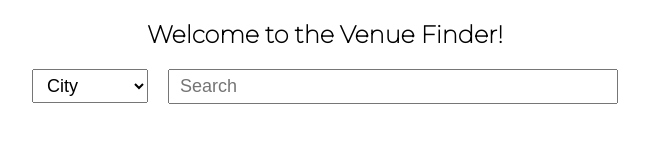
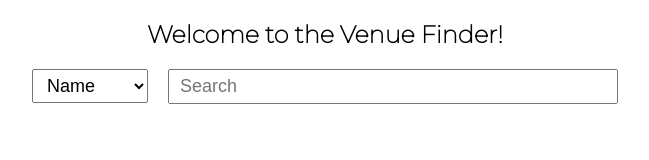
Before and after one commit to evilgeniuscreative/venues, a React (Create React App) app: page / in a window 1280 px wide. Shown: the top 160 px of the page, without its empty margins (315-964 px from the left). Built offline with nearby package versions, Linux system fonts and the light colour scheme; no server answers.

Commit message:
ga-fewer errors with refactoring

```diff
--- a/src/App.js
+++ b/src/App.js
@@ -1,119 +1,95 @@
-import React, { useState, useEffect } from 'react';
+import React, { useState } from 'react';
 import { Route, Routes, Navigate, useParams } from 'react-router-dom';
 import Home from './components/Home';
 import Listing from './components/Listing';
 
-// import z from './data/zips-geopoint.js';
+import z from './data/zips-geopoint.js';
 import './App.css';
 
 function App() {
   // const [zipCodes, setZipCodes] = useState(z);
-  const [searchString, setSearchString] = useState('');
+  const TM = {
+    baseUrl: 'https://app.ticketmaster.com/discovery/v2/',
+    apiKey: 'ggYrggByKvnlB9zvhAU4d5sCxQLo8hk5',
+    vens: 'venues',
+    keyword: '&keyword=',
+    radius: '&radius=50&unit=miles',
+    sort: '&sort=name,asc',
+    defaultSize: '&size=200',
+    defaultLocales: '&locale=*',
+    q: '?',
+  };
+  console.log('TM', TM);
+  const [searchString, setSearchString] = useState('Kent');
+  const [query, setQuery] = useState('');
   const [dataset, setDataset] = useState({});
   const [results, setResults] = useState([]);
-  const [lastLength, setLastLength] = useState(0);
-  const [lastSearch, setLastSearch] = useState('');
-
-  //const [searchKey, setSearchKey] = useState('');
-
-  const getApiData = () => {
-    // console.log('baseurl', process.env.REACT_APP_TM_BASE_URL);
-    // console.log('apikey', process.env.REACT_APP_TM_API_KEY);
-    // // console.log('apiString', apiString);
-
-    const endpoint = process.env.REACT_APP_TM_BASE_URL + 'venues.json?' + process.env.REACT_APP_TM_API_KEY;
-    console.log('endpoint', endpoint);
-
-    fetch(endpoint)
-      .then((response) => response.json())
-      .then((response) => {
-        console.log('fetch response:', response);
-        setDataset(response);
-        setResults(response._embedded.venues);
-        console.log('fetch results', results);
-      })
-      .catch(console.error);
-  };
-
-  // load initial dataset
-  useEffect(() => {
-    getApiData();
-  }, []);
-
-  // const zipToGeoPoint = (e) => {
-  //   e.preventDefault();
-  //   setSearchString(e.target.value);
-
-  //   const result = zipCodes.find((zipObj) => zipObj.zip === searchString);
-  //   console.log('result', result);
-  //   return result;
-  // };
-
-  // const handleTypeahead = (e) => {
-  //   console.log('handleTypeahead');
-  //   let searchString = e.target.value;
-  //   let searchStringShortened = searchString.slice(0, searchString.length);
-
-  //   // empty search field resets currencies to original state
-  //   if (searchString.length === 0 || searchString.length === null) {
-  //     // EMPTY SEARCH FIELD
-  //     setResults(dataset);
-  //     return;
-  //   }
-
-  //   // if search length is less than last length, reset currencies to original state then searches again for correct results
-  //   if (searchString.length < lastLength) {
-  //     console.log('ss down', searchString.length, lastLength);
-  //     // BACKWARDS SEARCH (fewer characters)
-  //     // setResults(dataset);
-  //     searchString = document.querySelector('#search').value;
-  //     searchStringShortened = searchString.slice(0, searchString.length);
-
-  //     const venueSearch = dataset._embedded.venues.filter((venue) => venue.name.toLowerCase().match(searchStringShortened.toLowerCase()));
-  //     setResults(venueSearch);
-
-  //     // if typing is longer than last length, search for correct results
-  //   } else {
-  //     console.log('ss up', searchString.length, lastLength);
-
-  //     // FORWARDS SEARCH (more characters)
-  //     const venueSearch = dataset._embedded.venues.filter((venue) => venue.name.toLowerCase().match(searchStringShortened.toLowerCase()));
-
-  //     setResults(venueSearch);
-  //   }
-
-  //   // set last length to current length
-  //   setLastLength(searchString.length);
-  //   return null;
-  // };
-
-  // const handleSearchKey = (e) => {
-  //   console.log('handleSearchKey');
-  //   e.preventDefault();
-  //   setSearchKey(e.target.value);
-  // };
-
-  // const handleSubmit = (e) => {
-  //   console.log('handleSubmit');
-  //   e.preventDefault();
-  //   // searchBy(e);
-  // };
+  const [searchKey, setSearchKey] = useState('keyword');
+  const venueID = useParams();
 
   const handleChange = (e) => {
     console.log('handleChange');
+    e.preventDefault();
+    console.log('searchKey', searchKey);
+    handleApiCall(searchKey);
+  };
 
+  const handleSearchKey = (e) => {
+    console.log('handleSearchKey');
     e.preventDefault();
-    setSearchString(e.target.value);
-    console.log('ss value', e.target.value);
-    console.log('results', results);
+    console.log('searchKey', searchKey);
+    setSearchKey(e.target.value);
+  };
 
-    // handleTypeahead(e);
+  // Venue by id https://app.ticketmaster.com/discovery/v2/venues/:id.json?apikey=ggYrggByKvnlB9zvhAU4d5sCxQLo8hk5
+
+  const handleApiCall = (e) => {
+    console.log('handleApiCall');
+    switch (searchKey) {
+      case 'keyword':
+        // perform search by keyword, city, venue name
+        setQuery(TM.baseUrl + TM.vens + TM.q + TM.apiKey + TM.keyword + searchString + TM.radius + TM.defaultLocales + TM.defaultSize + TM.sort);
+        break;
+
+      case 'zipCode':
+        // perform search by zipCode only
+        const geoPoints = [z[searchString].geoPoint.latitude, z[searchString].geoPoint.longitude];
+        setQuery(TM.baseUrl + TM.vens + TM.q + TM.apiKey + TM.defaultLocales + '&geoPoint=' + geoPoints[0] + ',' + geoPoints[1] + TM.sort);
+
+        break;
+      case 'geopoint':
+        // perform search by geographic coordinates lat,long
+        setQuery(TM.baseUrl + TM.vens + TM.q + TM.apiKey + TM.defaultLocales + '&geoPoint=' + searchString + TM.sort);
+        break;
+
+      case 'id':
+        // perform search by id venueID only for Listing page
+        setQuery(TM.baseUrl + TM.vens + venueID.id + '.json' + TM.apiKey);
+        break;
+
+      default:
+        // default case
+        setQuery(TM.baseUrl + TM.vens + TM.q + TM.apiKey + TM.keyword + searchString + TM.radius + TM.defaultLocales + TM.defaultSize);
+        break;
+    }
+    console.log('searchKey', searchKey);
+    console.log('query', query);
+
+    // fetch(query)
+    //   .then((response) => response.json())
+    //   .then((response) => {
+    //     setDataset(response); // whole dataset with all parent elements
+    //     setResults(response._embedded.venues); // should be just venues
+    //     console.log('fetch dataset', dataset);
+    //     console.log('fetch results', results);
+    //   })
+    //   .catch(console.error);
   };
 
   return (
     <div className='app'>
       <Routes>
-        <Route path='/' element={<Home handleChange={handleChange} results={results} />} />
+        <Route path='/' element={<Home handleChange={handleChange} searchKey={searchKey} handleSearchKey={handleSearchKey} results={results} />} />
         <Route path='/listing/:id' element={<Listing results={results} />} />
         <Route path='*' element={<Navigate to='/' />} />
       </Routes>
--- a/src/components/Home.js
+++ b/src/components/Home.js
@@ -2,12 +2,12 @@ import React from 'react';
 import Search from './Search';
 import SearchSuggestions from './SearchSuggestions';
 
-function Home({ handleChange, handleSubmit, handleSearchKey, results }) {
+function Home({ handleChange, searchKey, handleSearchKey, results }) {
   return (
     <>
       <section>
         <h1>Welcome to the Venue Finder!</h1>
-        <Search handleChange={handleChange} handleSubmit={handleSubmit} handleSearchKey={handleSearchKey} results={results} />
+        <Search handleChange={handleChange} searchKey={searchKey} handleSearchKey={handleSearchKey} results={results} />
         <div id='searchResults'>{results && results.length > 0 ? <SearchSuggestions results={results} /> : null}</div>
       </section>
     </>
--- a/src/components/Search.js
+++ b/src/components/Search.js
@@ -1,5 +1,5 @@
 import React, { useState } from 'react';
-function Search({ handleChange, handleSubmit, handleSearchKey, results }) {
+function Search({ handleChange, searchKey, handleSearchKey, results }) {
   // eslint-disable-next-line
   const [pholder, setpHolder] = useState('Search Venues');
 
@@ -18,7 +18,7 @@ function Search({ handleChange, handleSubmit, handleSearchKey, results }) {
       <form id='searchForm'>
         <div className='form-first'>
           <label htmlFor='searchBy'>Search By:</label>
-          <select name='searchBy' id='searchBy' defaultValue='city' onChange={handleSearchKey}>
+          <select name='searchBy' id='searchBy' defaultValue={searchKey} onChange={handleSearchKey}>
             <option value='name'>Name</option>
             <option value='city'>City</option>
             <option value='state'>State</option>
```
